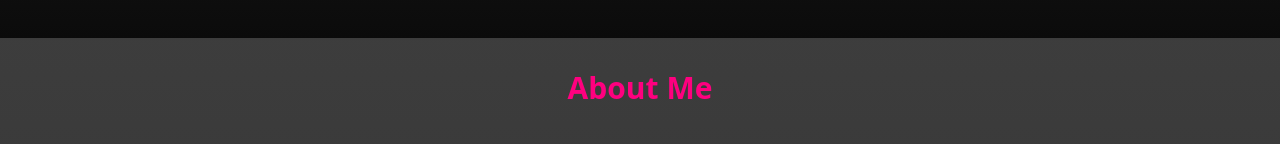
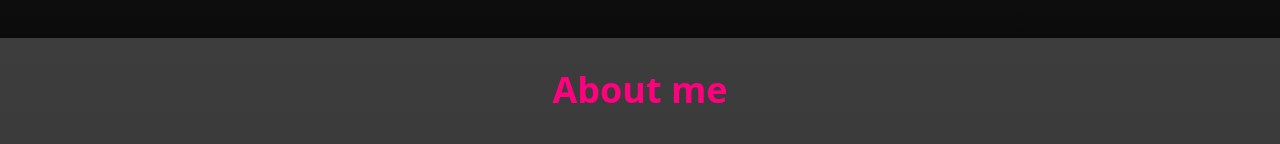
Before and after one commit to lenizeramos/portfolio_nextjs, a Next.js app: page / in a window 1280 px wide. Shown: the part 762-906 px from the top of the page. Built offline with nearby package versions, Linux system fonts and the light colour scheme.

Commit message:
fix padding for contact & footer

```diff
--- a/src/app/components/AboutSection.tsx
+++ b/src/app/components/AboutSection.tsx
@@ -35,7 +35,7 @@ const CustomImage: React.FC<ImageProps> = ({
 const AboutSection: React.FC = () => {
   return (
     <SectionWrapper id="about">
-      <H2Title titleLabel={"About Me"} />
+      <H2Title titleLabel={"About me"} />
 
       <div className="flex flex-wrap mb-8">
         <CustomImage
--- a/src/app/components/ContactSection.tsx
+++ b/src/app/components/ContactSection.tsx
@@ -4,8 +4,8 @@ import H2Title from "./H2Title";
 
 const ContactSection = () => {
   return (
-    <section id="contact" className="w-full flex flex-col justify-center items-center bg-bgColorStart pb-8 border-t border-gray-700">
-      <H2Title titleLabel={"Contact Me"} />
+    <section id="contact" className="w-full flex flex-col justify-center items-center bg-bgColorStart p-8 border-t border-gray-700">
+      <H2Title titleLabel={"Contact me"} />
       <SocialMediaIcons />
     </section>
   );
--- a/src/app/components/Footer.tsx
+++ b/src/app/components/Footer.tsx
@@ -2,8 +2,8 @@ import React from "react";
 
 const Footer: React.FC = () => {
   return (
-    <footer className="w-full flex flex-col justify-center items-center bg-bgColorStart pb-8 border-t border-gray-700">
-      <div className="text-center mt-8 pt-4">
+    <footer className="w-full flex flex-col justify-center items-center bg-bgColorStart p-8 border-t border-gray-700">
+      <div className="text-center">
         <p className="text-sm text-foreground">
           &copy; 2025. All rights reserved.
         </p>
--- a/src/app/components/H2Title.tsx
+++ b/src/app/components/H2Title.tsx
@@ -6,7 +6,7 @@ interface TitleProps {
 
 const H2Title: React.FC<TitleProps> = ({ titleLabel }) => {
   return (
-    <h2 className="text-3xl font-bold mb-6 text-primaryColor">
+    <h2 className="text-4xl font-bold mb-6 text-primaryColor">
       {titleLabel}
     </h2>
   );
```
